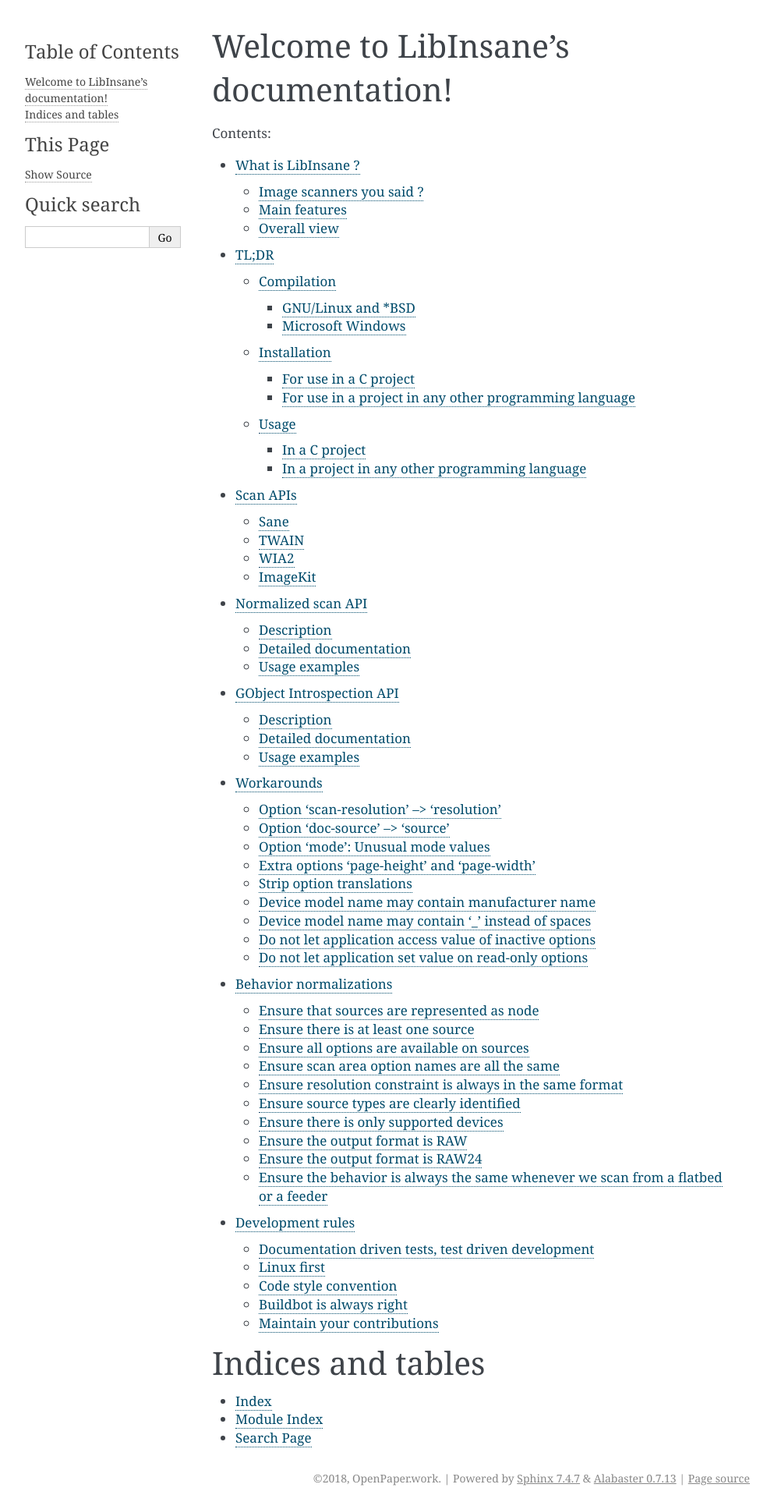
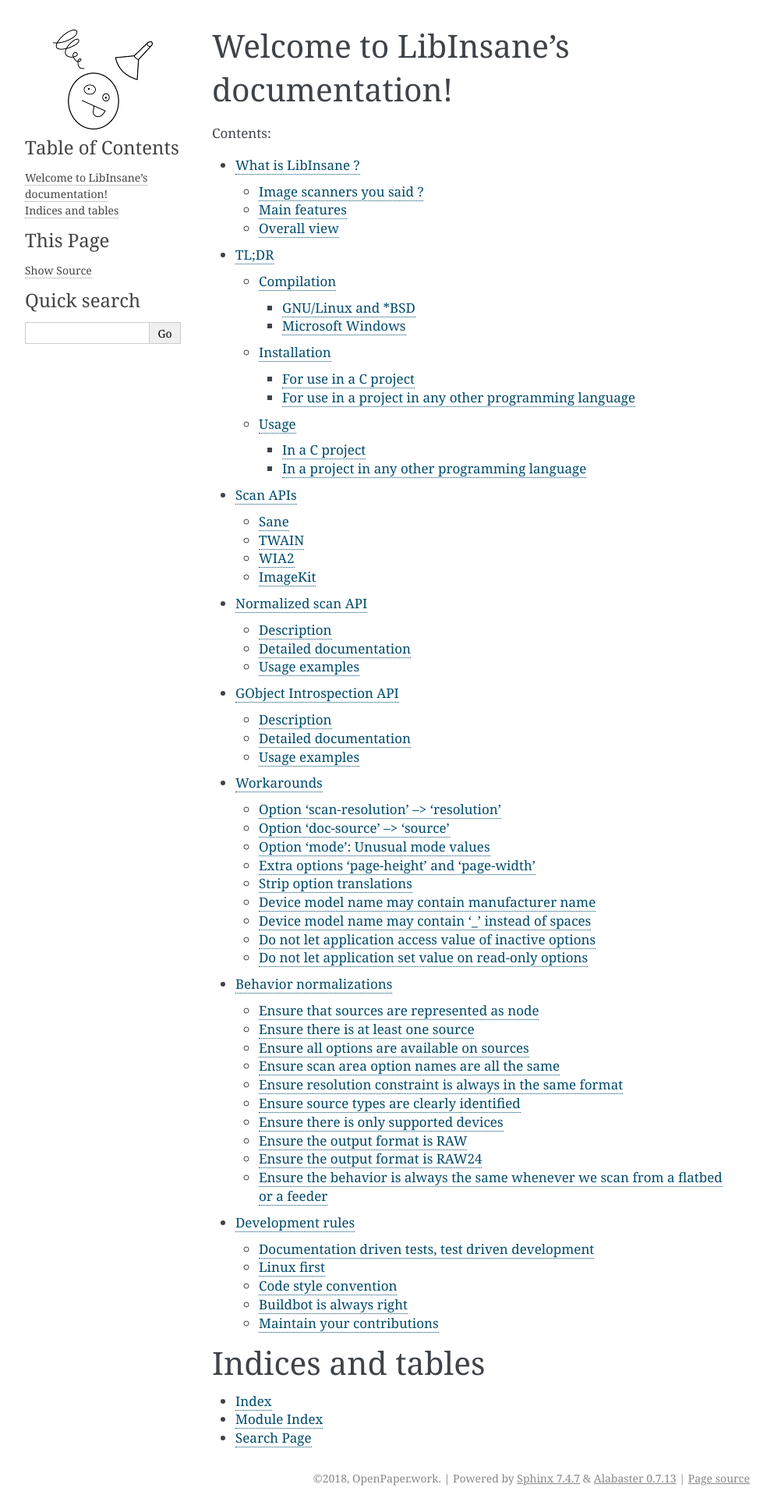
Before and after one commit to openpaperwork/libinsane, a Sphinx documentation site: the page built from doc/source/index.rst, in a window 1280 px wide. Shown: the whole page at 78% size, without its empty margins (148-1141 px from the left). Built offline with Sphinx 7.4.7, drawn with Linux system fonts in a browser that asks for light colours.

Commit message:
Doc/sphinx: add logo

```diff
--- a/doc/source/conf.py
+++ b/doc/source/conf.py
@@ -89,6 +89,8 @@
 #
 html_theme = 'alabaster'
 
+html_logo = "insane.png"
+
 # Theme options are theme-specific and customize the look and feel of a theme
 # further.  For a list of options available for each theme, see the
 # documentation.
```
